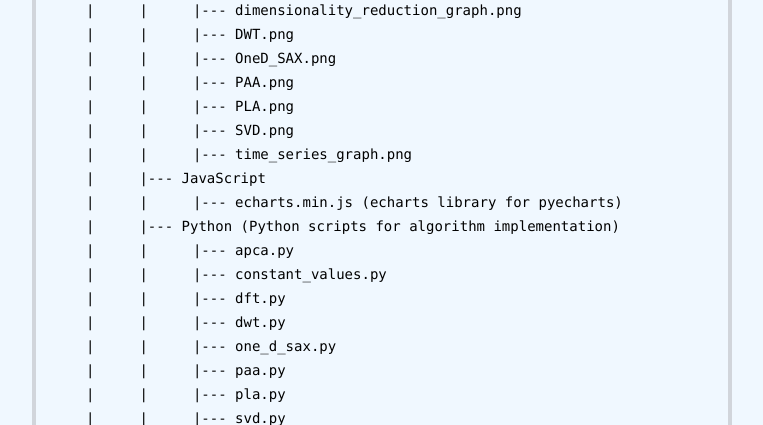
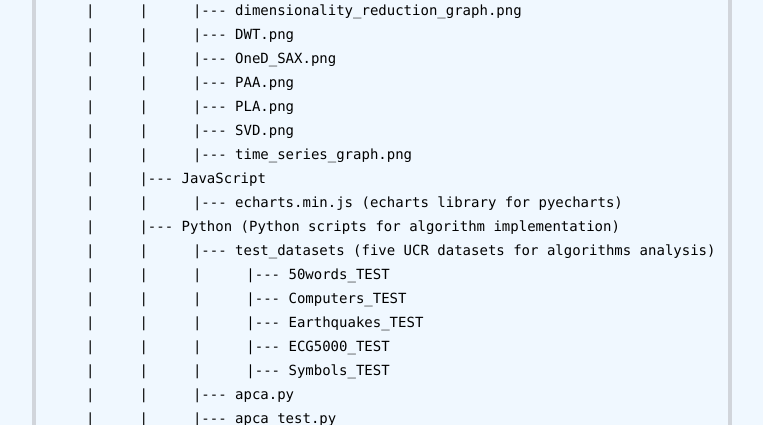
Before and after one commit to Jayson0709/time_series_project, a Flask app: page /readme in a window 1280 px wide. Shown: the part 780-1205 px from the top of the page, without its empty margins (258-1021 px from the left). Run offline with Flask 2, Linux system fonts and the light colour scheme; parts of the project's set-up code (start-up, migrations or seed data) failed here and were passed over; some libraries are stand-ins or nearby versions.

Commit message:
[Update] updated the README page correspondingly.

```diff
--- a/templates/README.html
+++ b/templates/README.html
@@ -59,14 +59,27 @@
                 |<span class="tab"></span>|--- JavaScript<br>
                 |<span class="tab"></span>|<span class="tab"></span>|--- echarts.min.js (echarts library for pyecharts)<br>
                 |<span class="tab"></span>|--- Python (Python scripts for algorithm implementation)<br>
+                |<span class="tab"></span>|<span class="tab"></span>|--- test_datasets (five UCR datasets for algorithms analysis)<br>
+                |<span class="tab"></span>|<span class="tab"></span>|<span class="tab"></span>|--- 50words_TEST<br>
+                |<span class="tab"></span>|<span class="tab"></span>|<span class="tab"></span>|--- Computers_TEST<br>
+                |<span class="tab"></span>|<span class="tab"></span>|<span class="tab"></span>|--- Earthquakes_TEST<br>
+                |<span class="tab"></span>|<span class="tab"></span>|<span class="tab"></span>|--- ECG5000_TEST<br>
+                |<span class="tab"></span>|<span class="tab"></span>|<span class="tab"></span>|--- Symbols_TEST<br>
                 |<span class="tab"></span>|<span class="tab"></span>|--- apca.py<br>
+                |<span class="tab"></span>|<span class="tab"></span>|--- apca_test.py<br>
                 |<span class="tab"></span>|<span class="tab"></span>|--- constant_values.py<br>
                 |<span class="tab"></span>|<span class="tab"></span>|--- dft.py<br>
+                |<span class="tab"></span>|<span class="tab"></span>|--- dft_test.py<br>
                 |<span class="tab"></span>|<span class="tab"></span>|--- dwt.py<br>
+                |<span class="tab"></span>|<span class="tab"></span>|--- dwt_test.py<br>
                 |<span class="tab"></span>|<span class="tab"></span>|--- one_d_sax.py<br>
+                |<span class="tab"></span>|<span class="tab"></span>|--- one_d_sax_test.py<br>
                 |<span class="tab"></span>|<span class="tab"></span>|--- paa.py<br>
+                |<span class="tab"></span>|<span class="tab"></span>|--- paa_test.py<br>
                 |<span class="tab"></span>|<span class="tab"></span>|--- pla.py<br>
+                |<span class="tab"></span>|<span class="tab"></span>|--- pla_test.py<br>
                 |<span class="tab"></span>|<span class="tab"></span>|--- svd.py<br>
+                |<span class="tab"></span>|<span class="tab"></span>|--- svd_test.py<br>
                 |--- templates (the folder contains all html files for each page) <br>
                 |<span class="tab"></span>|--- apca.html <br>
                 |<span class="tab"></span>|--- base.html <br>
```
